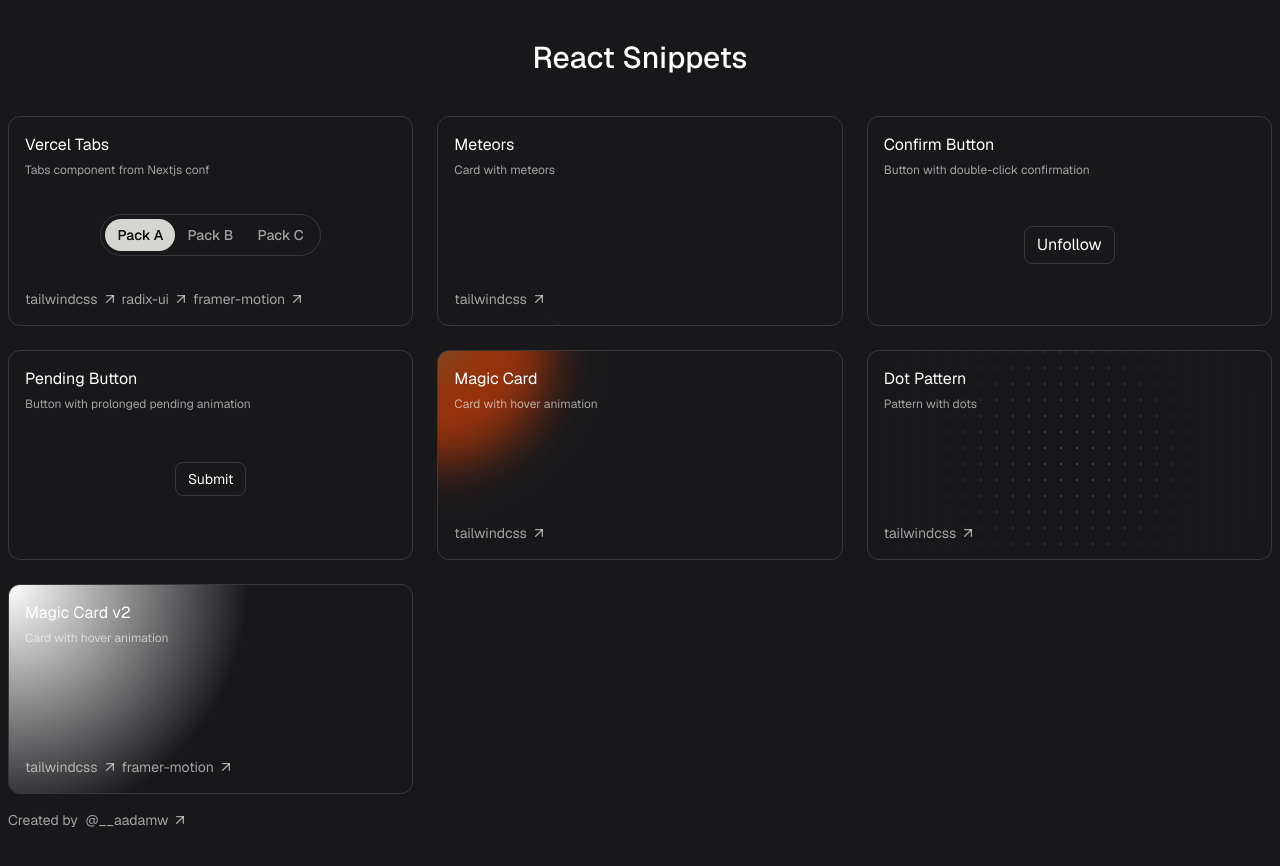
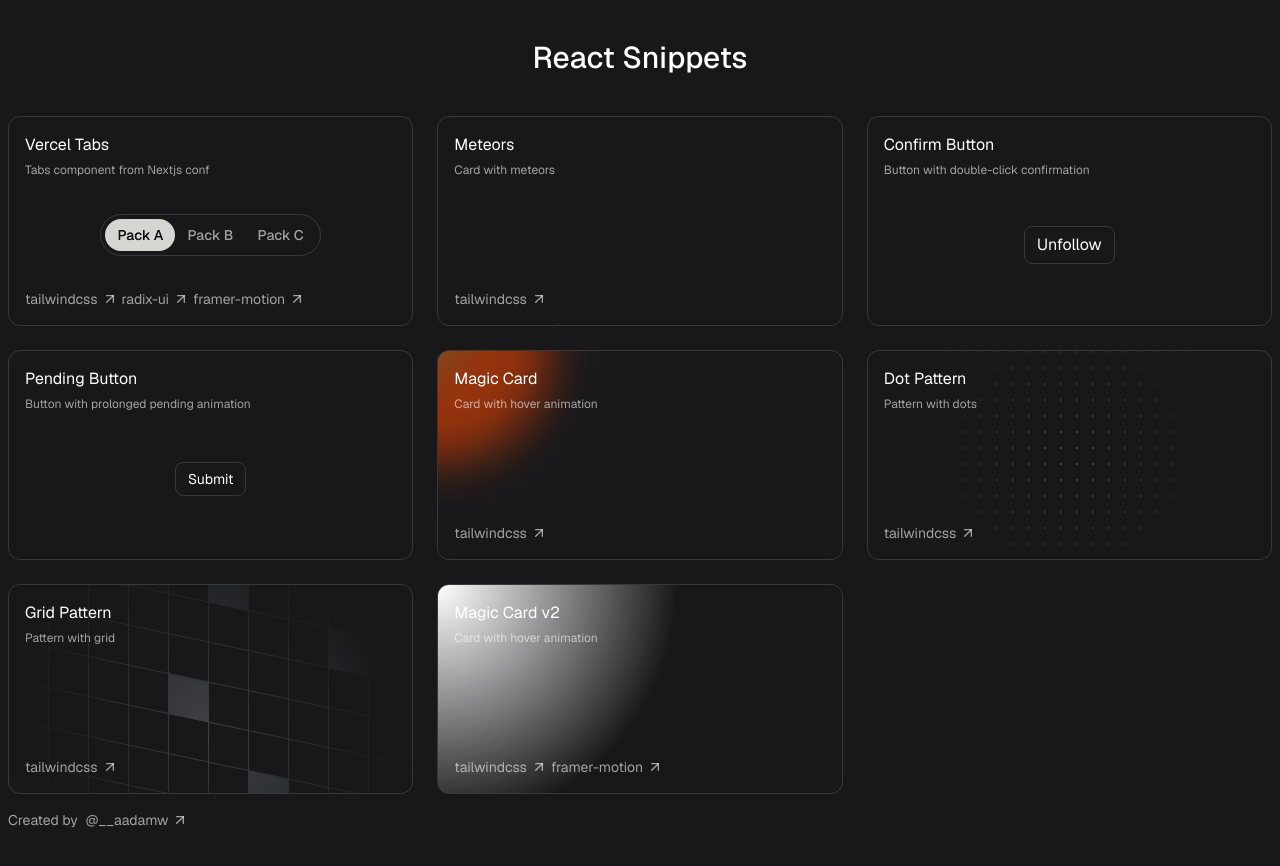
Before and after one commit to aadamw/react-snippets, a Next.js app: page / in a window 1280 px wide. Shown: the top 866 px of the page. Built offline with nearby package versions, Linux system fonts and the light colour scheme.

Commit message:
Add grid pattern

```diff
--- a/components/dot-pattern/dot-pattern.tsx
+++ b/components/dot-pattern/dot-pattern.tsx
@@ -9,7 +9,7 @@ export function DotPattern() {
           <circle id="pattern-circle" cx="1" cy="1" r="1"></circle>
         </pattern>
       </defs>
-      <rect width="100%" height="100%" stroke-width="0" fill="url(#:r3d:)"></rect>
+      <rect width="100%" height="100%" strokeWidth="0" fill="url(#:r3d:)"></rect>
     </svg>
   )
 }
--- /dev/null
+++ b/components/grid-pattern/grid-pattern.tsx
@@ -0,0 +1,23 @@
+export function GridPattern() {
+  return (
+    <svg
+      aria-hidden="true"
+      className="pointer-events-none absolute inset-0 w-full fill-gray-400/30 stroke-gray-400/30 [mask-image:radial-gradient(200px_circle_at_center,white,transparent)] inset-x-0 inset-y-[-30%] h-[200%] skew-y-12"
+    >
+      <defs>
+        <pattern id="grid-pattern" width="40" height="40" patternUnits="userSpaceOnUse" x="-1" y="-1">
+          <path d="M.5 40V.5H40" fill="none" strokeDasharray="0" />
+        </pattern>
+      </defs>
+      <rect width="100%" height="100%" stroke-width="0" fill="url(#grid-pattern)" />
+      <svg x="-1" y="-1" className="overflow-visible">
+        <rect strokeWidth="0" width="39" height="39" x="161" y="161" />
+        <rect strokeWidth="0" width="39" height="39" x="201" y="41" />
+        <rect strokeWidth="0" width="39" height="39" x="321" y="81" />
+        <rect strokeWidth="0" width="39" height="39" x="241" y="241" />
+        <rect strokeWidth="0" width="39" height="39" x="401" y="201" />
+        <rect strokeWidth="0" width="39" height="39" x="521" y="121" />
+      </svg>
+    </svg>
+  )
+}
--- a/components/index.ts
+++ b/components/index.ts
@@ -1,5 +1,6 @@
 import { ConfirmButton } from './confirm-button/confirm-button'
 import { DotPattern } from './dot-pattern/dot-pattern'
+import { GridPattern } from './grid-pattern/grid-pattern'
 import { MagicCardV2 } from './magic-card-v2/magic-card-v2'
 import { MagicCard } from './magic-card/magic-card'
 import { Meteors } from './meteors/meteors'
@@ -65,6 +66,13 @@ export const SnippetComponents = [
     technologies: [{ name: 'tailwindcss', href: 'https://tailwindcss.com/' }],
   },
   {
+    id: 'Grid-Pattern',
+    title: 'Grid Pattern',
+    description: 'Pattern with grid',
+    Component: GridPattern,
+    technologies: [{ name: 'tailwindcss', href: 'https://tailwindcss.com/' }],
+  },
+  {
     id: 'Magic-Card-v2',
     title: 'Magic Card v2',
     description: 'Card with hover animation',
```
